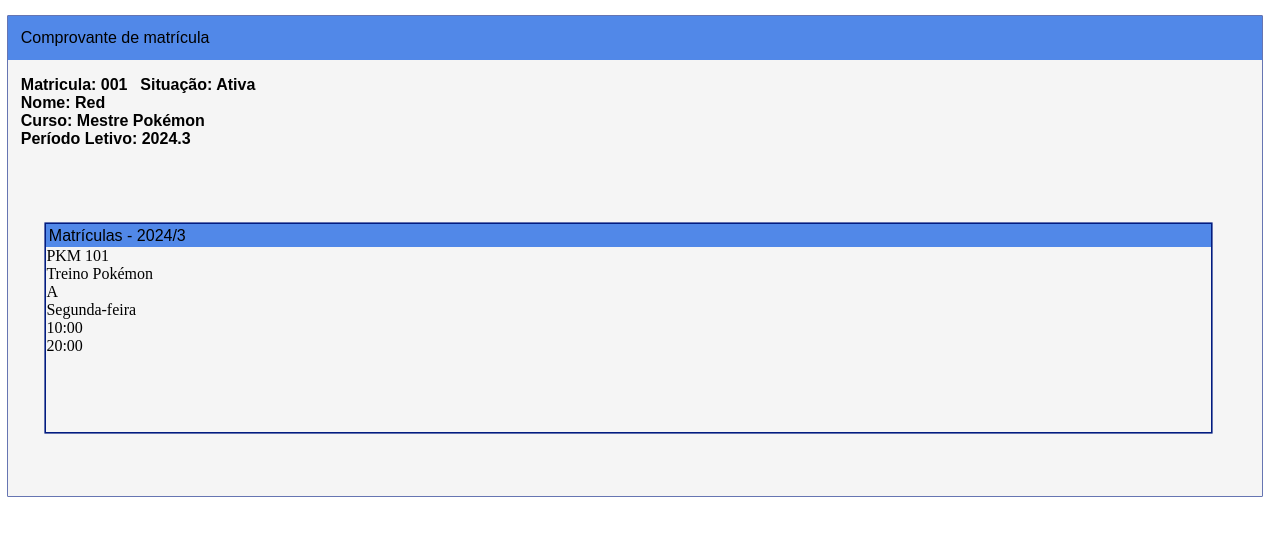
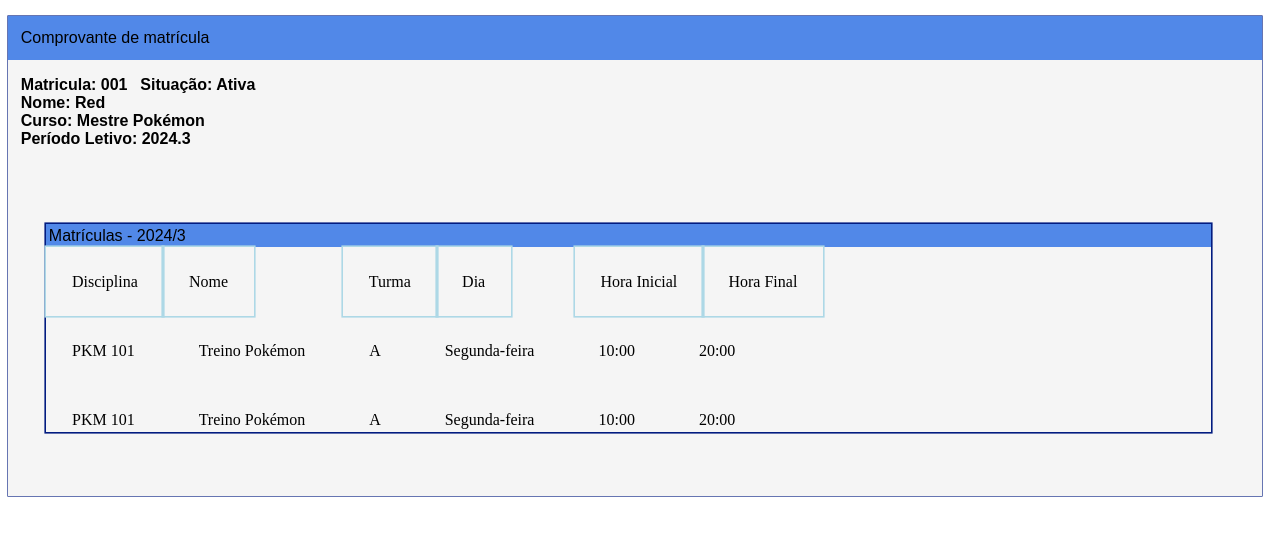
Before and after one commit to ufjf-dcc207/ufjf-dcc207-2024-3-a-atv02-0pedrobonfa, a React (Vite) app: page / in a window 1280 px wide. Shown: the top 536 px of the page. Built offline with nearby package versions, Linux system fonts and the light colour scheme.

Commit message:
começa a implementar o css final

```diff
--- a/src/Disciplina.css
+++ b/src/Disciplina.css
@@ -0,0 +1,8 @@
+.tabela{
+    display: flex;
+    gap: 1vw;
+}
+.tabela>div{
+    align-self: center;
+    padding: 2vw;
+}
--- a/src/Disciplina.tsx
+++ b/src/Disciplina.tsx
@@ -15,7 +15,7 @@
 
 function Disciplina({code, name, turma, day, iniTime, endTime}:DisciplinaProps){
 
-    return <div className="disciplina">
+    return <div  className="tabela">
 
         <div>{code}</div>
         <div>{name}</div>
@@ -23,8 +23,7 @@
         <div>{day}</div>
         <div>{iniTime}</div>
         <div>{endTime}</div>
-
-    </div>
+    </div >
 }
 
 export default Disciplina;
--- a/src/Matricula.css
+++ b/src/Matricula.css
@@ -1,8 +1,8 @@
-.innerBox{
+/* .innerBox{
 
     border-color: black;
 
-}
+} */
 .innerTitle{
     width: 90.6vw;
     padding: 0.19vw;
@@ -22,8 +22,24 @@
 
 }
 
-#TabTitulos
-{
-    box-shadow:0 0 0 0.6px rgb(2, 28, 128); /*cor da margem*/
+#tblDiscplinasTitulo{
+    display: flex;
 
 }
+#tblDiscplinasTitulo>div{
+    padding: 2vw;
+    gap: 1vw;
+    box-shadow: 0 0 0 0.2vh lightblue;
+}
+#turmaCed{
+    margin-left: 7vw;
+}
+#horainitCed{
+    margin-left: 5vw;
+}
+
+/* #TabTitulos
+{
+    box-shadow:0 0 0 0.6px rgb(2, 28, 128); /*cor da margem/
+
+} */
--- a/src/Matricula.tsx
+++ b/src/Matricula.tsx
@@ -8,8 +8,23 @@
         <div className="innerBox">
             <div id="tabela">
             <div className='innerTitle'>Matrículas - 2024/3</div>
+
+            <div id="tblDiscplinasTitulo">
+
+                <div>Disciplina</div>
+                <div>Nome</div>
+                <div id="turmaCed">Turma</div>
+                <div>Dia</div>
+                <div id="horainitCed">Hora Inicial</div>
+                <div>Hora Final</div>
+
+            </div>
+
             <Disciplina code="PKM 101" name="Treino Pokémon" turma="A" day="Segunda-feira" iniTime="10:00" endTime="20:00"/>
-            </div>
+            <Disciplina code="PKM 101" name="Treino Pokémon" turma="A" day="Segunda-feira" iniTime="10:00" endTime="20:00"/>
+
+
+        </div>
         </div>
     </>
   )
```
